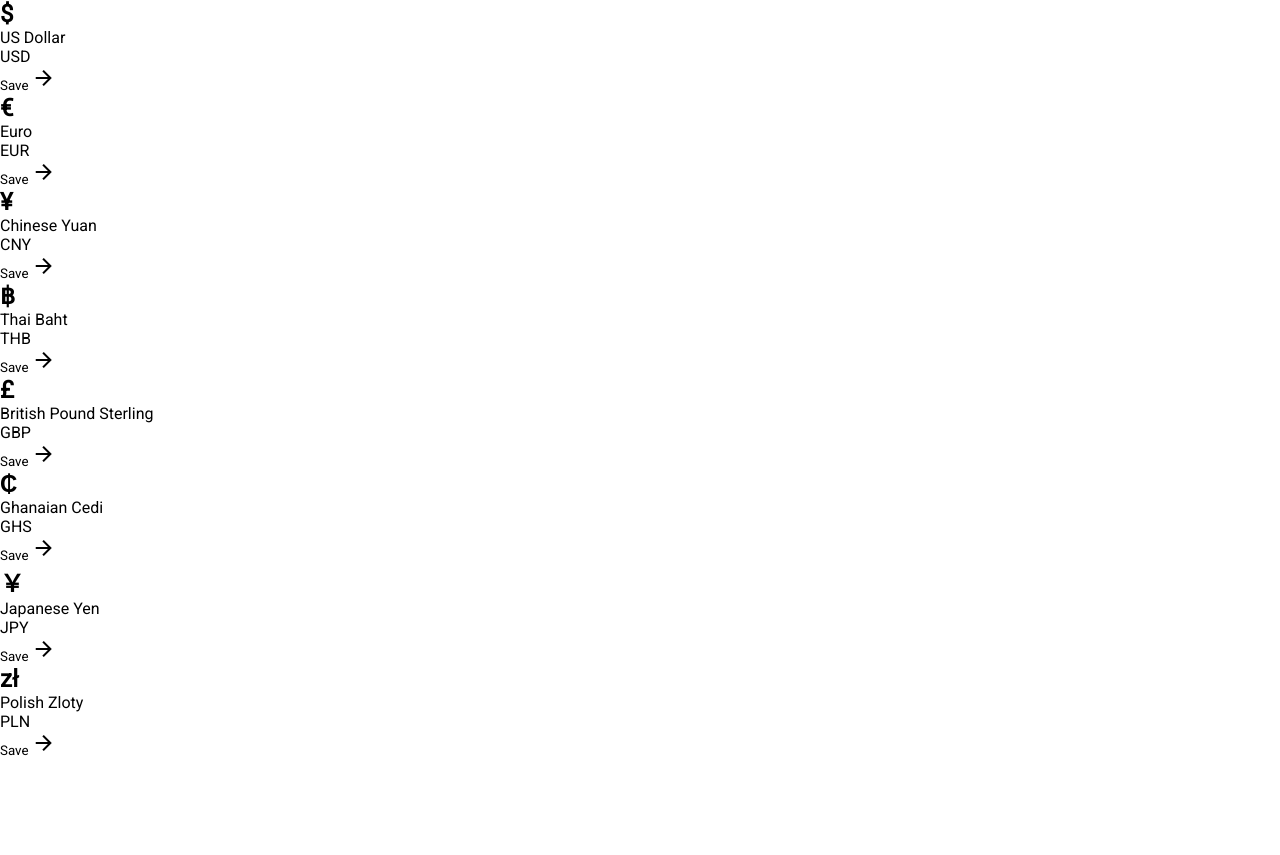
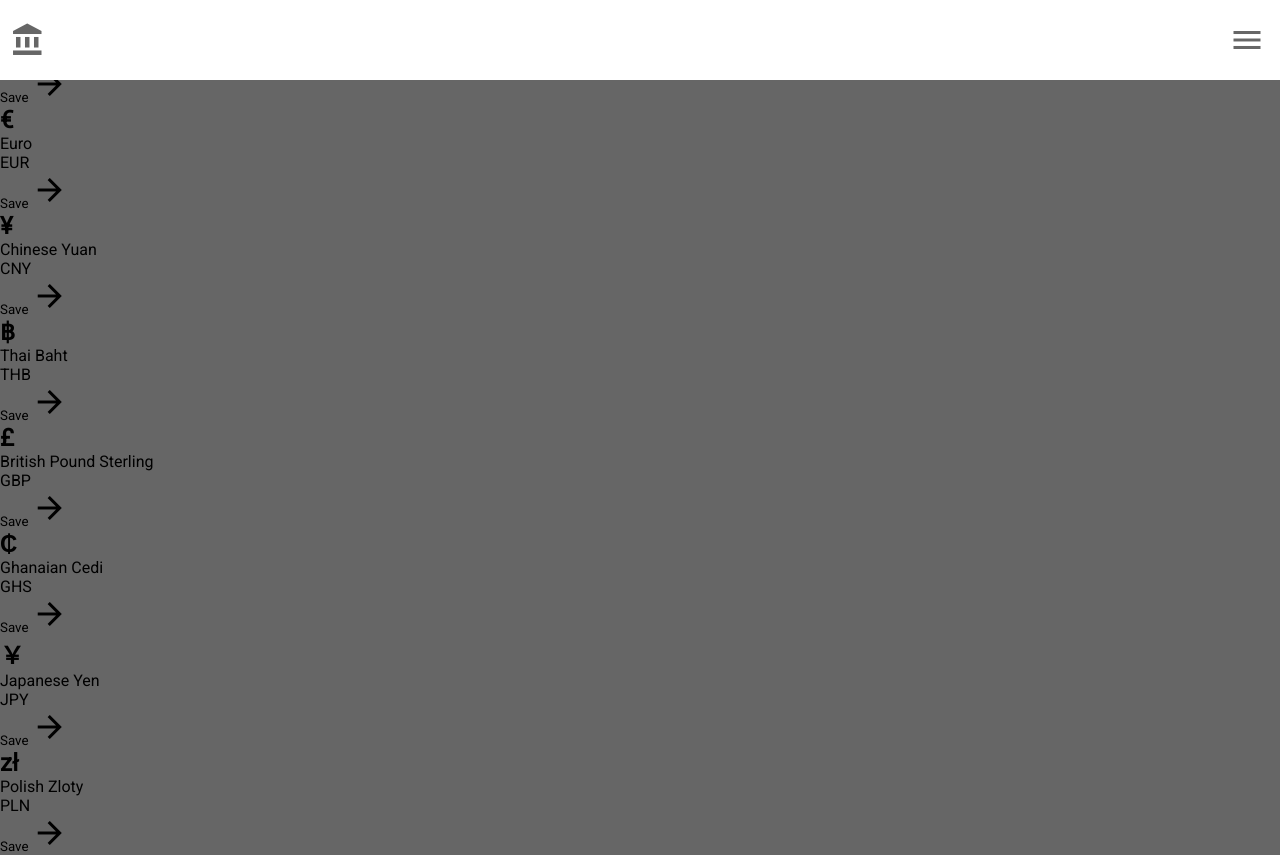
Before and after one commit to dorimusz/qualified-sitebuild-exam, a plain HTML site: page index.html in a window 1280 px wide. Before the commit the page ends 800 px from the top, so only its background shows below. Drawn offline with Linux system fonts and the light colour scheme.

Commit message:
fixed header, icons

```diff
--- a/index.html
+++ b/index.html
@@ -18,6 +18,10 @@
 </head>
 
 <body>
+    <header class="topnav">
+        <span class="material-icons md-24">account_balance</span>
+        <span class="menu material-icons md-24">menu</span>
+    </header>
 
     <main>
         <div id="root"></div>
--- a/style.css
+++ b/style.css
@@ -53,7 +53,7 @@
     font-family: 'Material Icons';
     font-weight: normal;
     font-style: normal;
-    font-size: 24px;  /* Preferred icon size was 24px*/
+    font-size: 36px;  /* Preferred icon size was 24px*/
     display: inline-block;
     line-height: 1;
     text-transform: none;
@@ -76,4 +76,26 @@
 
 body {
     font-family: 'Roboto', sans-serif;
+    background-color: var(--primary);
 }
+
+
+/* HEADER */
+.topnav {
+    position: fixed;
+    top:0;
+    left: 0;
+    right: 0;
+
+    width: 100%;
+    height: 80px;
+    padding: 0 15px 0 10px;
+
+    background-color: var(--secondary);
+    color: var(--primary);
+
+    display: flex;
+    justify-content: space-between;
+    align-items: center;
+    z-index: 10;
+}
```
